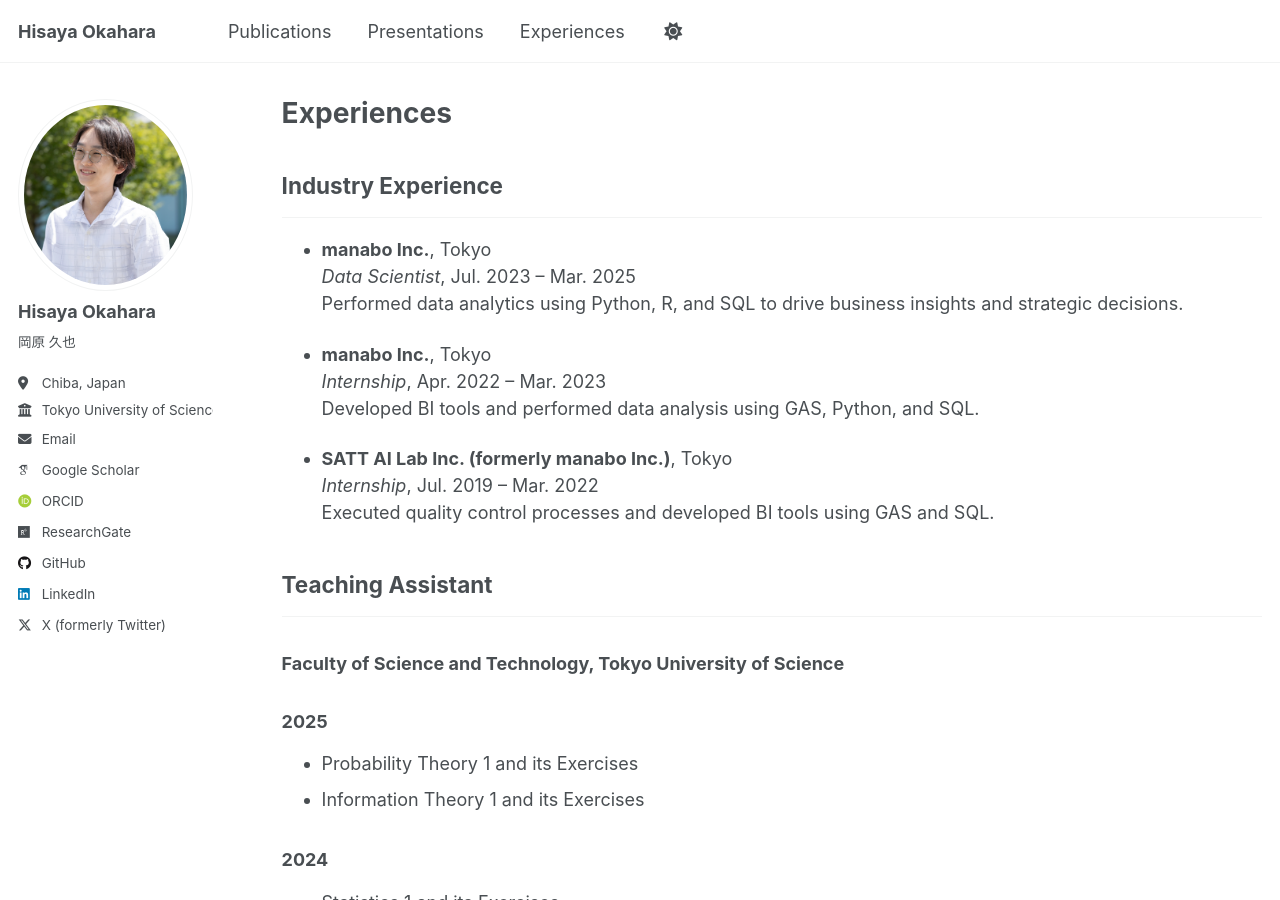
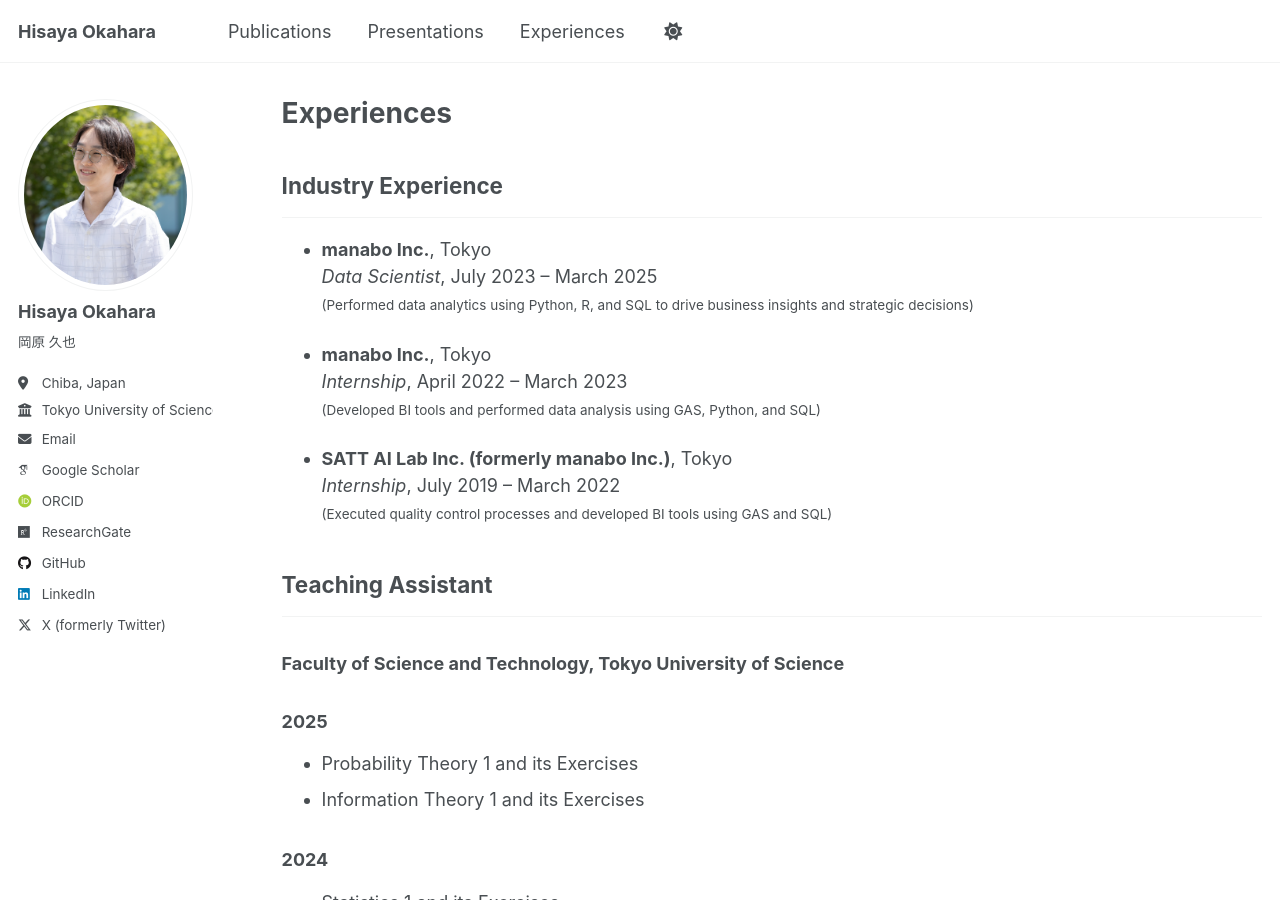
Before and after one commit to h-okahara/h-okahara.github.io, a Jekyll site: the page built from _pages/experiences.md, in a window 1280 px wide and 900 px high. Built offline with Jekyll 4.4.1, drawn with Linux system fonts in a browser that asks for light colours; some web fonts are replaced.

Commit message:
Update experiences.md

```diff
--- a/_pages/experiences.md
+++ b/_pages/experiences.md
@@ -9,16 +9,16 @@ author_profile: true
 ---
 
 - **manabo Inc.**, Tokyo
-  *Data Scientist*, Jul. 2023 – Mar. 2025
-  Performed data analytics using Python, R, and SQL to drive business insights and strategic decisions.
+  *Data Scientist*, July 2023 – March 2025
+  <small> (Performed data analytics using Python, R, and SQL to drive business insights and strategic decisions) </small>
 
 - **manabo Inc.**, Tokyo
-  *Internship*, Apr. 2022 – Mar. 2023
-  Developed BI tools and performed data analysis using GAS, Python, and SQL.
+  *Internship*, April 2022 – March 2023
+  <small> (Developed BI tools and performed data analysis using GAS, Python, and SQL) </small>
 
 - **SATT AI Lab Inc. (formerly manabo Inc.)**, Tokyo
-  *Internship*, Jul. 2019 – Mar. 2022
-  Executed quality control processes and developed BI tools using GAS and SQL.
+  *Internship*, July 2019 – March 2022
+  <small> (Executed quality control processes and developed BI tools using GAS and SQL) </small>
 
 
 ## Teaching Assistant
```
